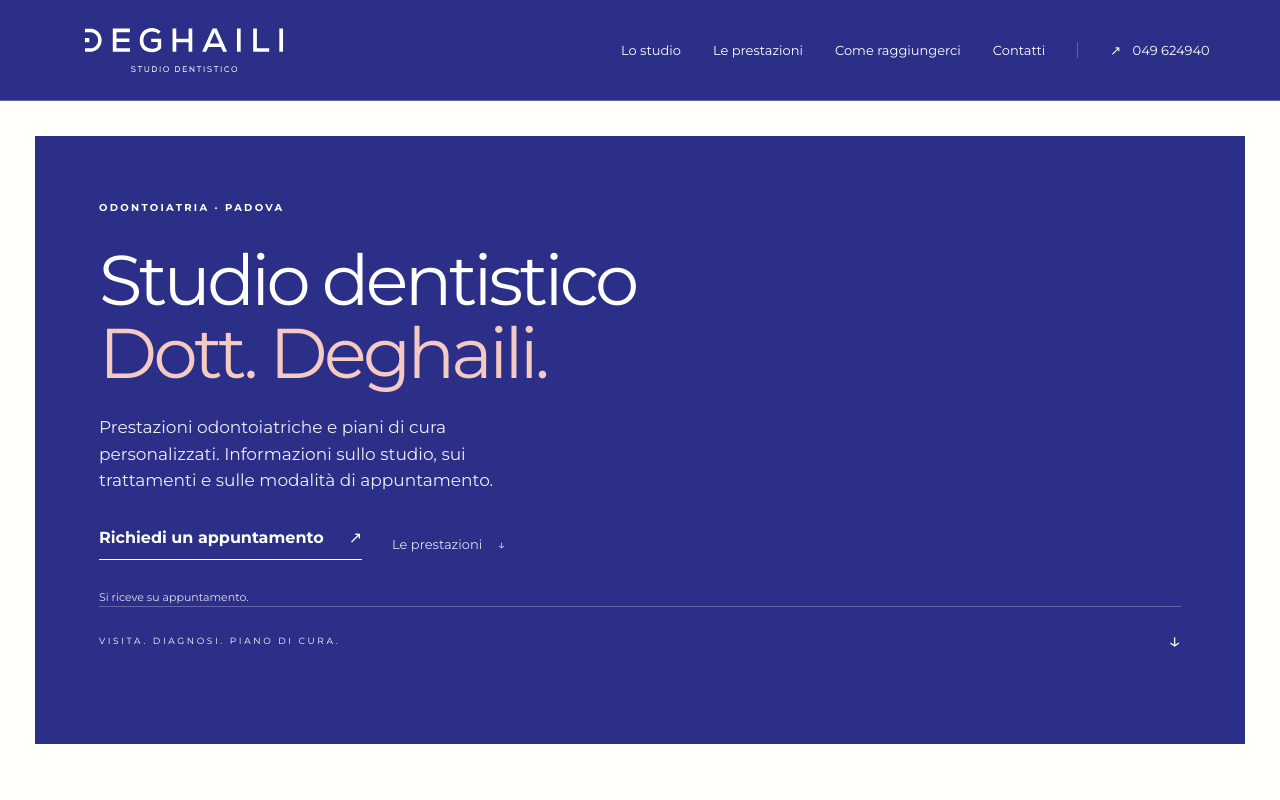
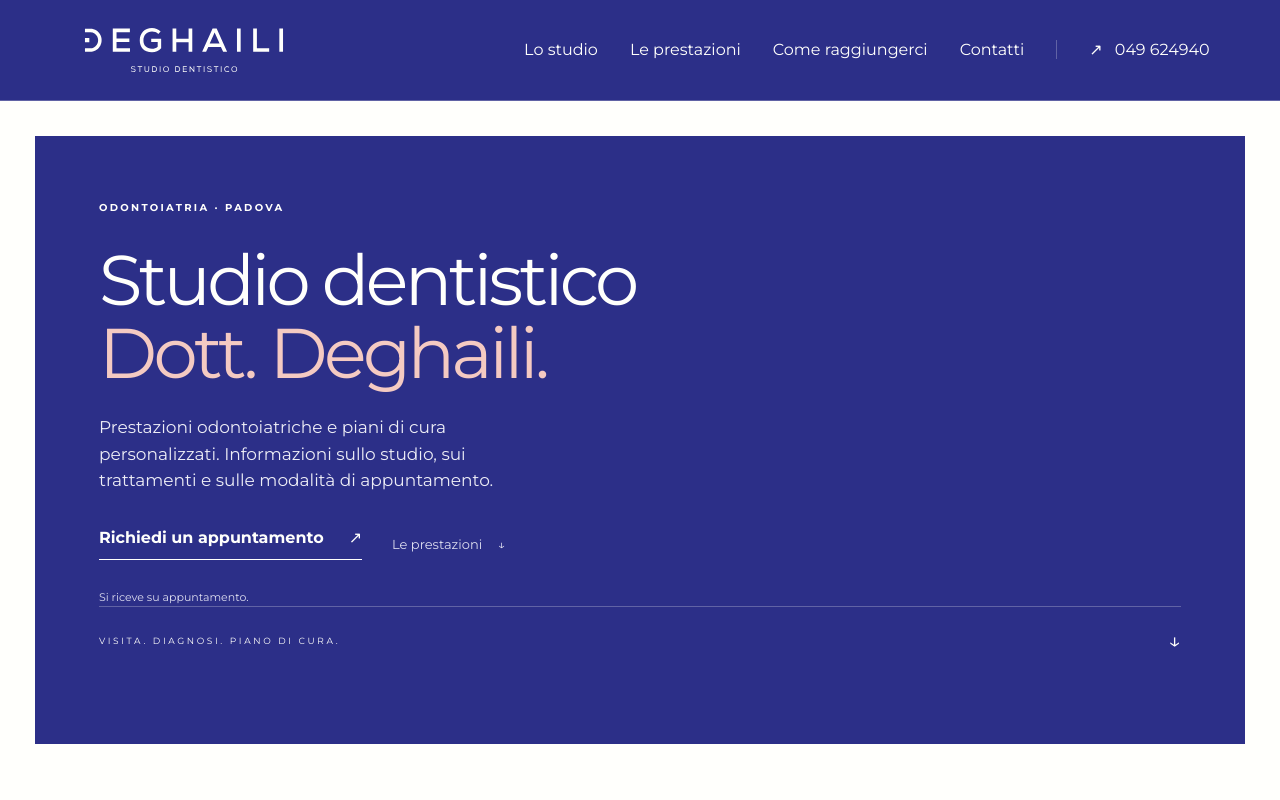
Before and after one commit to N4D3RR/website-studio-dgh, a React (Vite) app: page / in a window 1280 px wide. Shown: the top 800 px of the page. Built offline with nearby package versions, Linux system fonts and the light colour scheme.

Commit message:
fix: header font size

```diff
--- a/src/styles/header.css
+++ b/src/styles/header.css
@@ -22,7 +22,7 @@
   display: flex;
   gap: 32px;
   align-items: center;
-  font-size: 13px;
+  font-size: 16px;
 }
 .site-header nav > a:not(.nav-phone) {
   position: relative;
```
